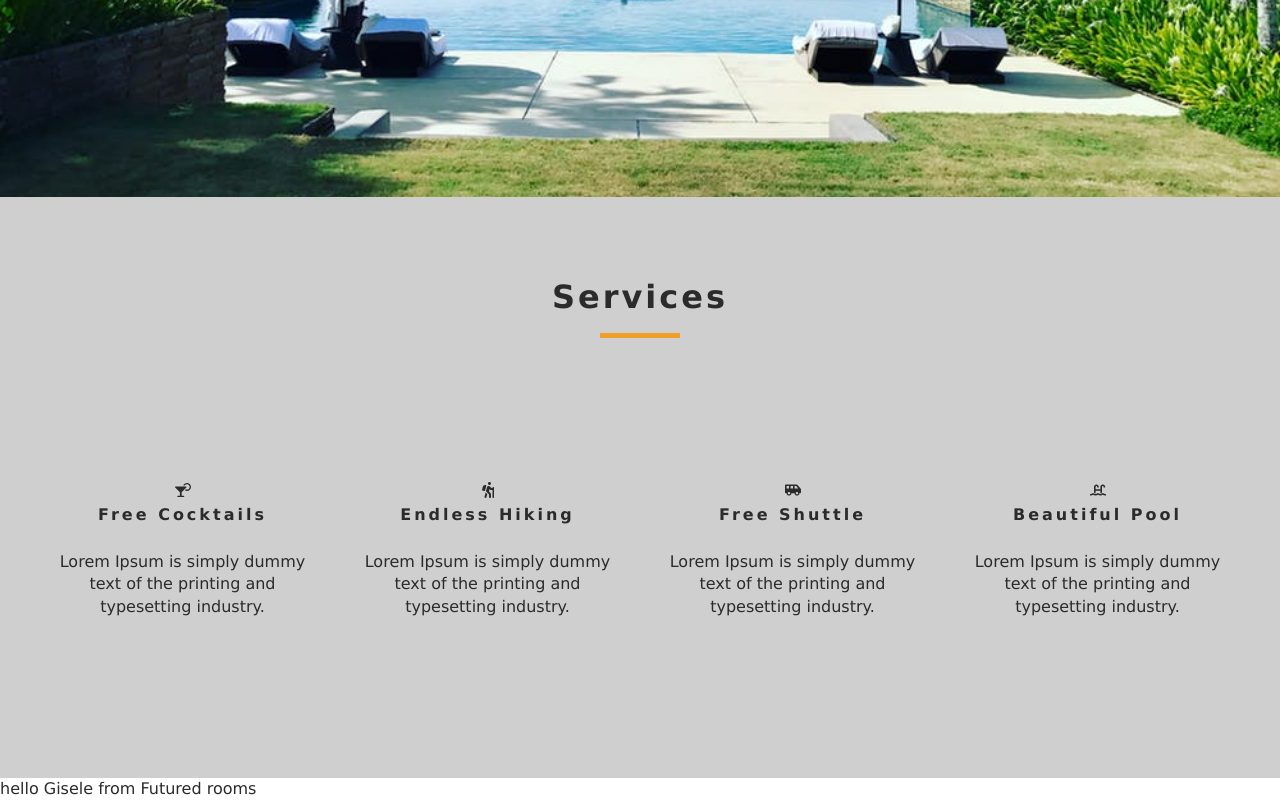
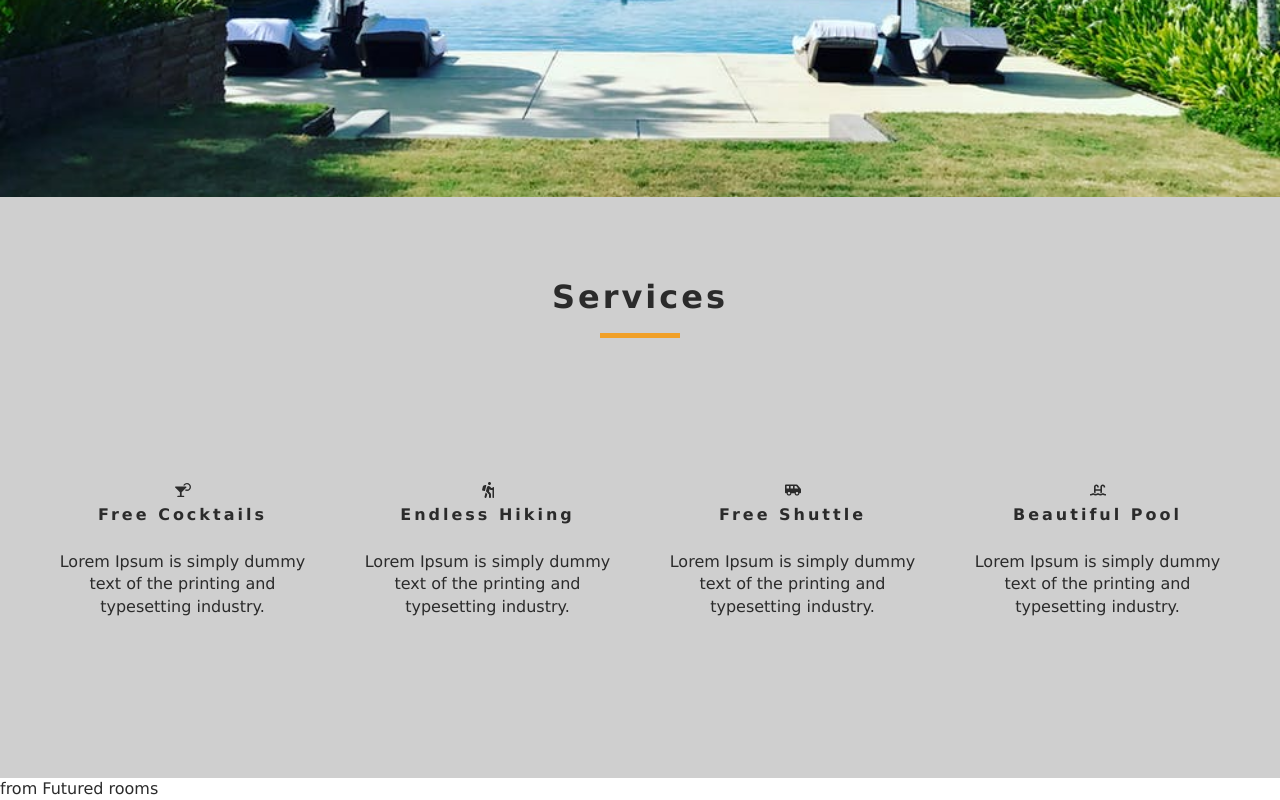
Before and after one commit to Giselesoubeiga/Oasis, a React (Create React App) app: page / in a window 1280 px wide. Shown: the part 603-1403 px from the top of the page. Built offline with nearby package versions, Linux system fonts and the light colour scheme.

Commit message:
work in progress

```diff
--- a/src/Context.js
+++ b/src/Context.js
@@ -4,12 +4,11 @@ const RoomContext = React.createContext();
 //RoomContext.Provider value={"hello"}
 
 class RoomProvider extends Component {
-  state = {greeting:"hello",
-  name :"Gisele"
+  state = {
 };
   render() {
     return (
-      <RoomContext.Provider value={{...this.state}}>
+      <RoomContext.Provider value="hello">
         {this.props.children}
       </RoomContext.Provider>
     );
--- a/src/components/FeaturedRooms.js
+++ b/src/components/FeaturedRooms.js
@@ -4,9 +4,8 @@ import {RoomContext} from "../Context";
 export default class FeaturedRooms extends Component {
     static contextType = RoomContext
     render() {
-        const {name,greeting} = this.context;
 
-        return <div>{greeting} {name} from Futured rooms</div>
+        return <div> from Futured rooms</div>
 
     }
 }
```
Also changed, not shown: 1 other file (tests, documents, lock files or other folders).
